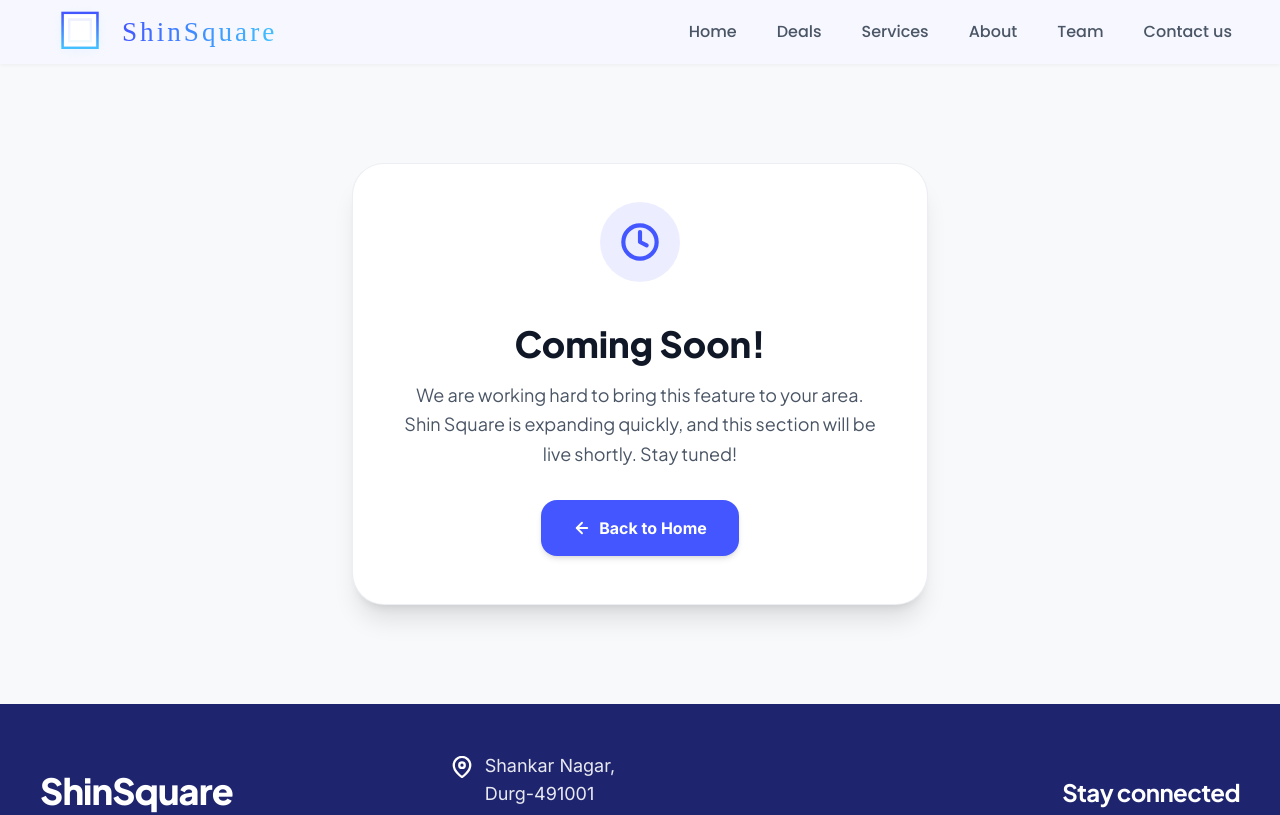
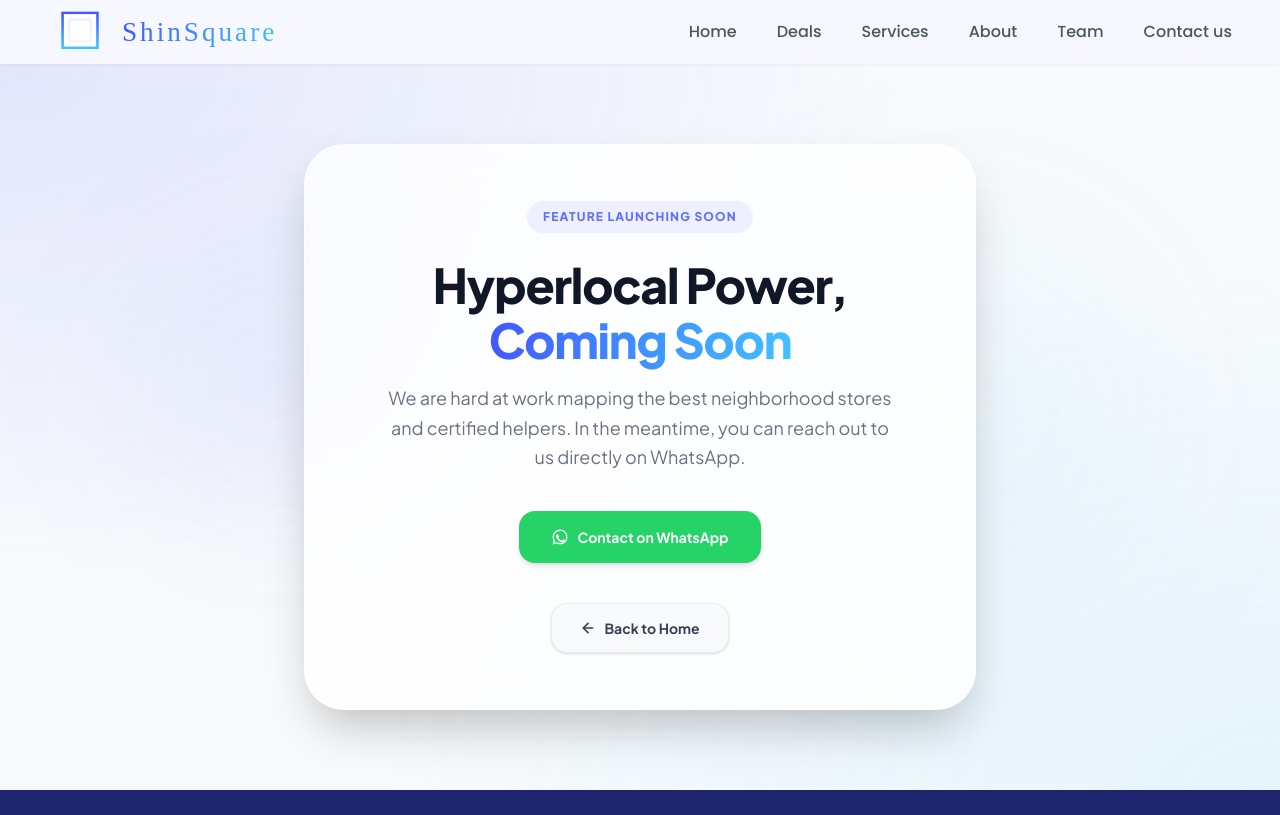
Before and after one commit to guru963/shinsquar, a React (Vite) app in the folder frontend/: page /coming-soon in a window 1280 px wide. Shown: the top 815 px of the page. Built offline with nearby package versions, Linux system fonts and the light colour scheme; a web font is replaced by a local one.

Commit message:
Final2 commit

```diff
--- a/frontend/src/pages/ComingSoon.tsx
+++ b/frontend/src/pages/ComingSoon.tsx
@@ -3,28 +3,55 @@ import { Link } from "react-router-dom";
 
 const ComingSoon: React.FC = () => {
   return (
-    <section className="bg-background min-h-[80vh] flex items-center justify-center py-24 px-margin-mobile md:px-margin-desktop">
-      <div className="max-w-xl mx-auto bg-white rounded-[32px] p-12 text-center shadow-xl border border-outline-variant/30">
-        <div className="w-20 h-20 bg-[#4356FF]/10 rounded-full flex items-center justify-center text-[#4356FF] mx-auto mb-8 animate-bounce">
-          <svg width="40" height="40" viewBox="0 0 24 24" fill="none" stroke="currentColor" strokeWidth="2.5" strokeLinecap="round" strokeLinejoin="round">
-            <circle cx="12" cy="12" r="10"></circle>
-            <polyline points="12 6 12 12 16 14"></polyline>
-          </svg>
+    <section
+      className="min-h-[85vh] flex items-center justify-center py-20 px-margin-mobile md:px-margin-desktop relative overflow-hidden bg-background"
+      style={{
+        background: "radial-gradient(at 0% 0%, rgba(67, 86, 255, 0.12) 0px, transparent 50%), radial-gradient(at 100% 100%, rgba(67, 192, 255, 0.1) 0px, transparent 50%), #F8FAFC"
+      }}
+    >
+      {/* Decorative floating blurred vector circles */}
+      <div className="absolute top-1/4 left-1/10 w-72 h-72 bg-[#4356FF]/5 rounded-full blur-[80px] pointer-events-none"></div>
+      <div className="absolute bottom-1/4 right-1/10 w-96 h-96 bg-[#43C0FF]/5 rounded-full blur-[100px] pointer-events-none"></div>
+
+      <div className="max-w-2xl w-full mx-auto bg-white/80 backdrop-blur-xl rounded-[40px] p-8 md:p-14 text-center shadow-2xl border border-white/60 relative z-10">
+
+        {/* Animated Badge */}
+        <span className="text-[#4356FF] text-xs font-extrabold uppercase tracking-widest bg-[#4356FF]/10 px-4 py-2 rounded-full inline-block mb-6 font-display-xl animate-pulse" style={{ fontFamily: "var(--font-display)" }}>
+          Feature Launching Soon
+        </span>
+
+        <h1 className="text-4xl md:text-5xl font-extrabold text-gray-900 mb-4 tracking-tight font-display-xl" style={{ fontFamily: "var(--font-display)", lineHeight: "1.15" }}>
+          Hyperlocal Power, <br />
+          <span className="text-transparent bg-clip-text bg-gradient-to-r from-[#4356FF] to-[#43C0FF]">Coming Soon</span>
+        </h1>
+
+        <p className="text-gray-500 text-base md:text-lg leading-relaxed max-w-lg mx-auto mb-10" style={{ fontFamily: "var(--font-display)" }}>
+          We are hard at work mapping the best neighborhood stores and certified helpers. In the meantime, you can reach out to us directly on WhatsApp.
+        </p>
+
+        {/* WhatsApp Button */}
+        <div className="flex flex-wrap justify-center gap-4 mb-10">
+          <a
+            href="https://wa.me/917587315025"
+            target="_blank"
+            rel="noopener noreferrer"
+            className="inline-flex items-center justify-center bg-[#25D366] text-white px-8 py-4 rounded-2xl font-bold text-sm hover:bg-[#20ba5a] hover:scale-[1.02] active:scale-[0.98] transition-all shadow-md cursor-pointer"
+            style={{ fontFamily: "var(--font-display)" }}
+          >
+            <svg width="18" height="18" viewBox="0 0 24 24" fill="currentColor" className="mr-2">
+              <path d="M12.04 2c-5.46 0-9.91 4.45-9.91 9.91 0 1.75.46 3.45 1.32 4.95L2.05 22l5.25-1.38c1.45.79 3.08 1.21 4.74 1.21 5.46 0 9.91-4.45 9.91-9.91 0-2.65-1.03-5.14-2.9-7.01A9.816 9.816 0 0 0 12.04 2m.01 1.67c2.2 0 4.26.86 5.82 2.42a8.225 8.225 0 0 1 2.41 5.83c0 4.54-3.7 8.23-8.24 8.23-1.44 0-2.85-.38-4.1-1.1l-.3-.17-3.05.8 0.81-2.96-.19-.3a8.176 8.176 0 0 1-1.25-4.33c0-4.54 3.7-8.23 8.24-8.23m-3.53 4.63c-.19 0-.52.07-.79.37-.27.3-1.03 1-1.03 2.44 0 1.44 1.05 2.84 1.2 3.03.15.19 2.07 3.16 5.01 4.43.7.3 1.25.48 1.67.61.7.22 1.34.19 1.84.12.56-.08 1.72-.7 1.96-1.38.24-.67.24-1.26.17-1.38-.07-.12-.27-.19-.57-.34-.3-.15-1.72-.85-1.99-.95-.27-.1-.47-.15-.67.15-.2.3-.77.95-.95 1.15-.17.2-.35.22-.65.07-.3-.15-1.25-.46-2.39-1.47-.88-.79-1.48-1.76-1.65-2.05-.17-.3-.02-.46.13-.61.13-.13.3-.34.45-.51.15-.17.2-.3.3-.5.1-.2.05-.37-.02-.52-.08-.15-.67-1.62-.92-2.22-.24-.6-.5-.52-.67-.52" />
+            </svg>
+            Contact on WhatsApp
+          </a>
         </div>
 
-        <h1 className="text-4xl font-extrabold text-gray-900 mb-4 font-display-xl" style={{ fontFamily: "var(--font-display)" }}>
-          Coming Soon!
-        </h1>
-
-        <p className="text-gray-600 text-lg leading-relaxed mb-8" style={{ fontFamily: "var(--font-display)" }}>
-          We are working hard to bring this feature to your area. Shin Square is expanding quickly, and this section will be live shortly. Stay tuned!
-        </p>
-
+        {/* Back Button */}
         <Link
           to="/"
-          className="inline-flex items-center justify-center bg-[#4356FF] text-white px-8 py-4 rounded-2xl font-bold hover:bg-[#3144e5] hover:scale-[1.02] active:scale-[0.98] transition-all shadow-md"
+          className="inline-flex items-center justify-center bg-gray-50 hover:bg-gray-100 text-gray-700 hover:text-gray-900 border border-gray-200/80 px-7 py-3.5 rounded-2xl font-bold text-sm transition-all shadow-sm cursor-pointer"
+          style={{ fontFamily: "var(--font-display)" }}
         >
-          <svg width="18" height="18" viewBox="0 0 24 24" fill="none" stroke="currentColor" strokeWidth="2.5" strokeLinecap="round" strokeLinejoin="round" className="mr-2">
+          <svg width="16" height="16" viewBox="0 0 24 24" fill="none" stroke="currentColor" strokeWidth="2.5" strokeLinecap="round" strokeLinejoin="round" className="mr-2">
             <line x1="19" y1="12" x2="5" y2="12"></line>
             <polyline points="12 19 5 12 12 5"></polyline>
           </svg>
```
